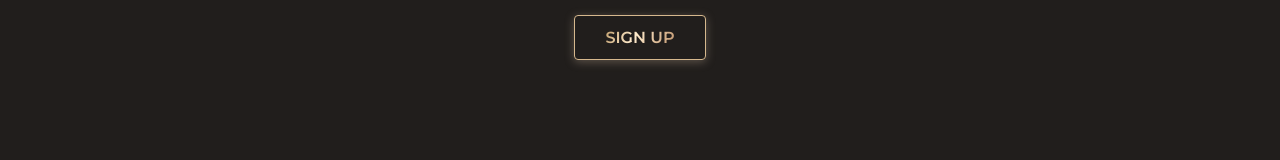
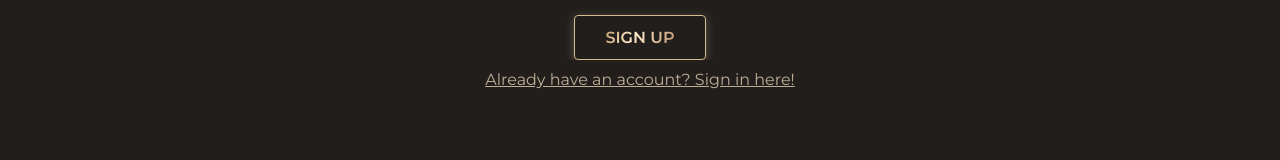
Before and after one commit to turn2river/eCommerce-Application, a React (Vite) app: page /registration in a window 1280 px wide. Shown: the part 906-1066 px from the top of the page. Built offline with nearby package versions, Linux system fonts and the light colour scheme; no server answers.

Commit message:
feat(approutes.ts): redirect to main from login route after success sign in

```diff
--- a/src/components/RegistrationForm/RegistrationForm.module.scss
+++ b/src/components/RegistrationForm/RegistrationForm.module.scss
@@ -7,7 +7,6 @@
 
   width: 100%;
   height: 100%;
-  padding-bottom: 100px;
 
   .container {
     display: flex;
--- a/src/pages/Registration/Registration.module.scss
+++ b/src/pages/Registration/Registration.module.scss
@@ -1,4 +1,15 @@
 .container {
   display: flex;
   flex-direction: column;
+  padding-bottom: 100px;
+
+  .sign_in_link {
+    display: block;
+
+    margin: 0 auto;
+    margin-top: 10px;
+
+    color: #beae97;
+    text-align: center;
+  }
 }
--- a/src/pages/Registration/Registration.tsx
+++ b/src/pages/Registration/Registration.tsx
@@ -1,12 +1,16 @@
 import { Fragment } from 'react'
+import { NavLink } from 'react-router-dom'
 import { RegistrationForm } from '../../components'
-import { container } from './Registration.module.scss'
+import { container, sign_in_link } from './Registration.module.scss'
 
 export const Registration = (): JSX.Element => {
   return (
     <Fragment>
       <div className={container}>
         <RegistrationForm />
+        <NavLink className={sign_in_link} to="/login">
+          Already have an account? Sign in here!
+        </NavLink>
       </div>
     </Fragment>
   )
--- a/src/routes/AppRoutes.tsx
+++ b/src/routes/AppRoutes.tsx
@@ -4,10 +4,13 @@ import { About } from '../pages/About/About.tsx'
 import { Login } from '../pages/Login/Login.tsx'
 import { Registration } from '../pages/Registration/Registration.tsx'
 import { PageNotFound } from '../pages/PageNotFound/PageNotFound.tsx'
+import { AuthContextType, useAuth } from '../store/AuthContext.tsx'
 
-const isAuth = false // TODO get isAuth from api
+export const AppRoutes = (): JSX.Element => {
+  const auth = useAuth()
+  const { isAuth } = auth as AuthContextType
 
-export const AppRoutes = (): JSX.Element => (
+  return (
     <Routes>
       <Route path="/" element={<Main />} />
       <Route path="/about" element={<About />} />
@@ -16,3 +19,4 @@ export const AppRoutes = (): JSX.Element => (
       <Route path="/*" element={<PageNotFound />}></Route>
     </Routes>
   )
+}
```
Lines whose indentation alone changed are shown as unchanged.
